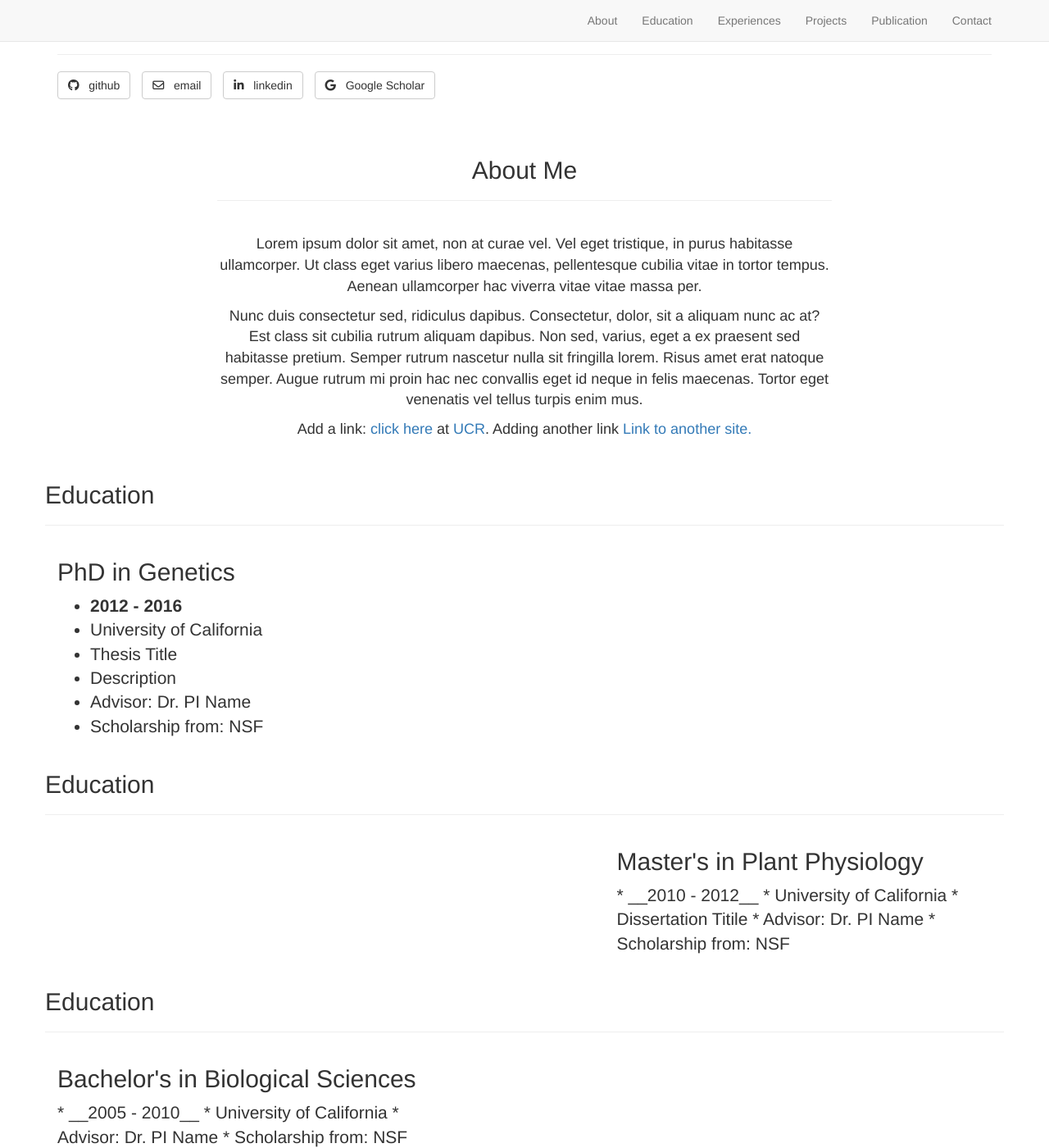
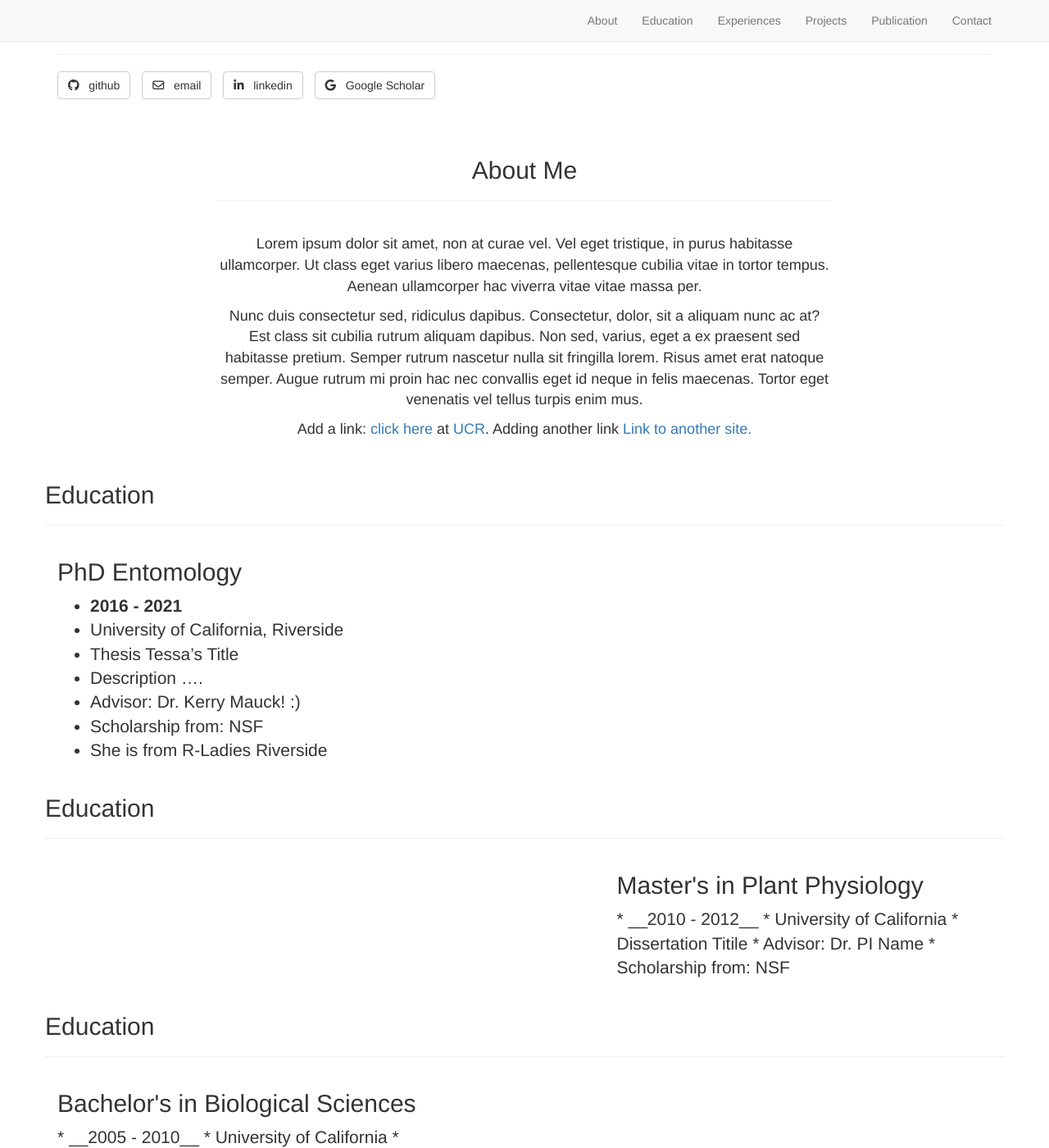
Before and after one commit to dcassol2020/dcassol2020.github.io, a Jekyll site: the page built from _posts/2000-1-1-edu.markdown, in a window 1280 px wide and 1400 px high. Shown: the whole window at 82% size. Built offline with Jekyll 4.4.1, drawn with Linux system fonts in a browser that asks for light colours; nearby versions of some CDN libraries; library files that are not in the unit come from our copies.

Commit message:
Update 2000-1-1-edu.markdown

```diff
--- a/_posts/2000-1-1-edu.markdown
+++ b/_posts/2000-1-1-edu.markdown
@@ -2,13 +2,14 @@
 layout: default
 img: phd.jpg
 category: Education
-title: PhD in Genetics
-description: 2012-2016
+title: PhD Entomology
+description: 2016-2021
 ---
 
-* __2012 - 2016__
-* University of California
-* Thesis Title
-* Description
-* Advisor: Dr. PI Name
+* __2016 - 2021__
+* University of California, Riverside
+* Thesis Tessa's Title
+* Description ....
+* Advisor: Dr. Kerry Mauck! :)
 * Scholarship from: NSF
+* She is from R-Ladies Riverside
```
